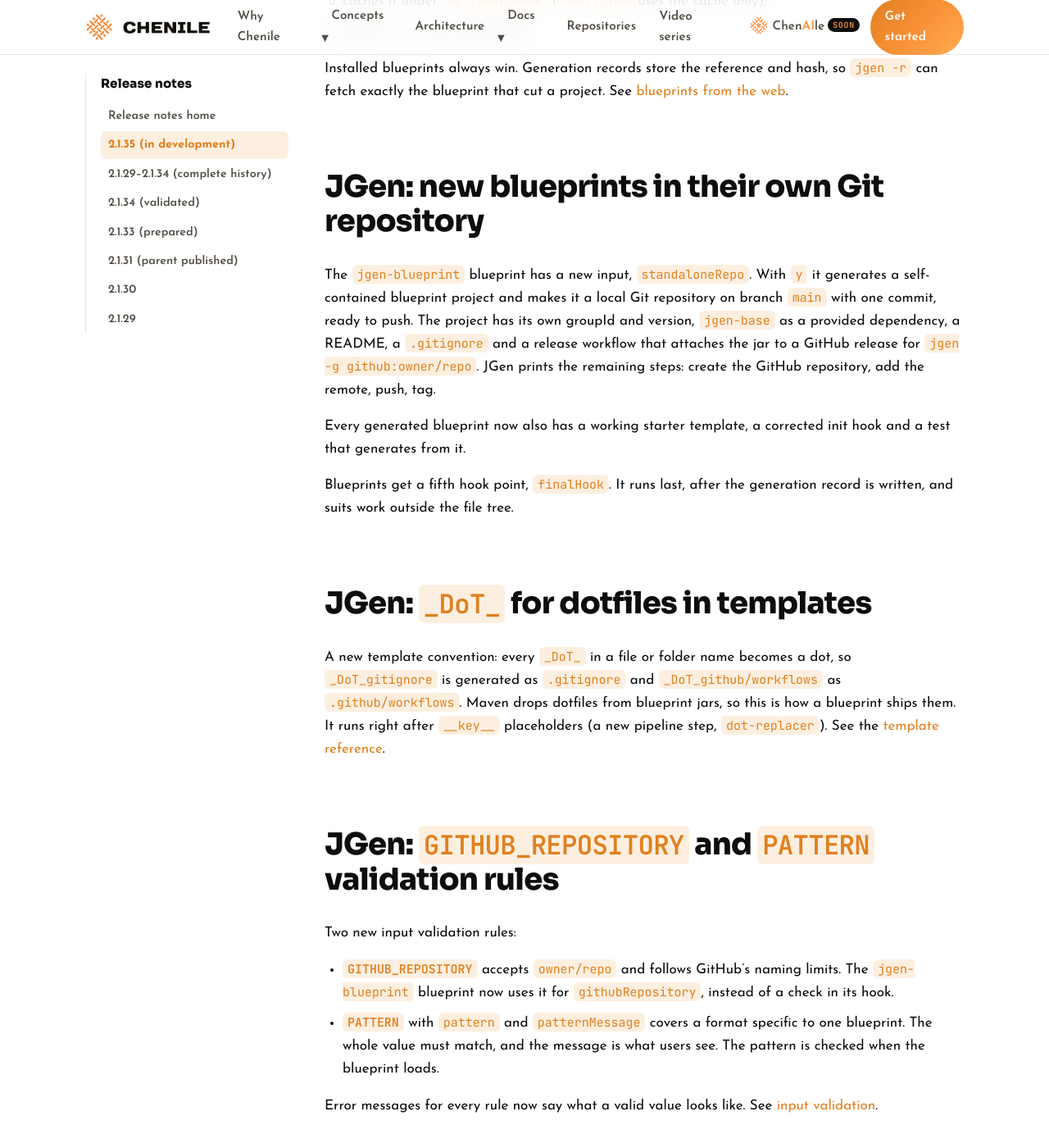
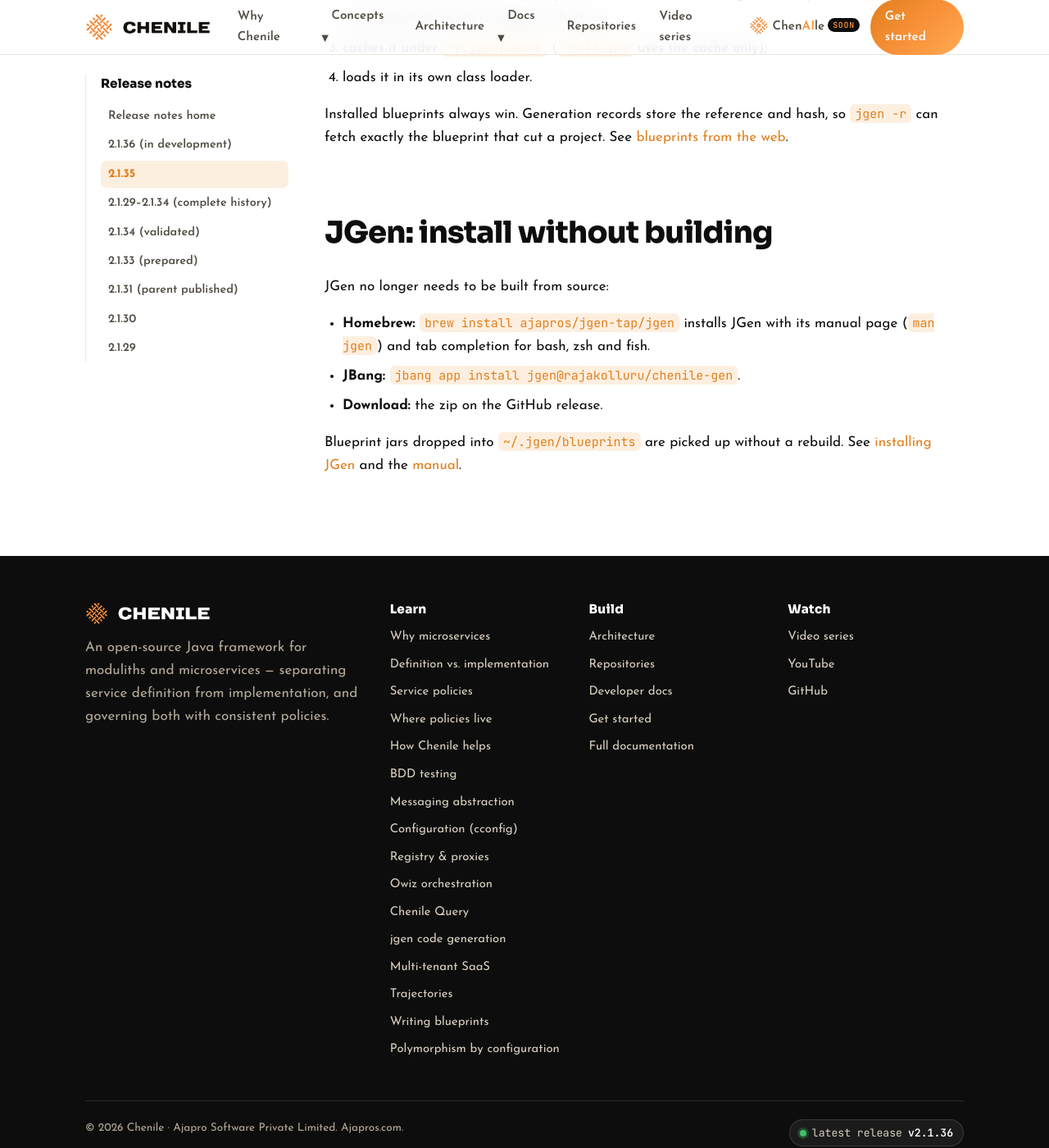
Before and after one commit to rajakolluru/cheniledocs.github.io, a Jekyll site: the page built from pages/release-notes/2.1.35.md, in a window 1280 px wide and 1400 px high, scrolled down 4418 px. Shown: the whole window at 82% size. Built offline with Jekyll 4.4.1, drawn with Linux system fonts in a browser that asks for light colours; some of the changed text lies outside the part shown.

Commit message:
2.1.35 released; 2.1.36 notes; footer

```diff
--- a/_data/release_notes_nav.yml
+++ b/_data/release_notes_nav.yml
@@ -2,7 +2,9 @@
 items:
   - title: "Release notes home"
     url: "/release-notes/"
-  - title: "2.1.35 (in development)"
+  - title: "2.1.36 (in development)"
+    url: "/release-notes/2.1.36/"
+  - title: "2.1.35"
     url: "/release-notes/2.1.35/"
   - title: "2.1.29–2.1.34 (complete history)"
     url: "/release-notes/2.1.29-to-2.1.34/"
--- a/_includes/footer.html
+++ b/_includes/footer.html
@@ -26,6 +26,7 @@
           <li><a href="{{ '/concepts/13-multi-tenant-saas/' | relative_url }}">Multi-tenant SaaS</a></li>
           <li><a href="{{ '/concepts/14-trajectories/' | relative_url }}">Trajectories</a></li>
           <li><a href="{{ '/concepts/15-blueprints/' | relative_url }}">Writing blueprints</a></li>
+          <li><a href="{{ '/concepts/16-polymorphism/' | relative_url }}">Polymorphism by configuration</a></li>
         </ul>
       </div>
       <div>
--- a/pages/release-notes/2.1.35.md
+++ b/pages/release-notes/2.1.35.md
@@ -1,16 +1,19 @@
 ---
 layout: doc
-title: Chenile 2.1.35 release notes (in development)
-description: Per-request service selection with ServiceSelector, typed process work listeners, and a Quartz cron builder in the process console.
+title: Chenile 2.1.35 release notes
+description: Per-request service selection with ServiceSelector, typed process work listeners, interceptor names checked at startup, a Quartz cron builder, and JGen validation, regeneration, web blueprints and packaging.
 permalink: /release-notes/2.1.35/
 ---
 
 <p><a href="{{ '/release-notes/' | relative_url }}">← All release notes</a></p>
 
-# Chenile 2.1.35 <span class="pill">in development</span>
+# Chenile 2.1.35
 
-**Not released.** The version was bumped to 2.1.35 across the train on October 22, 2026, after 2.1.34 was
-tagged. These notes track work merged (or in progress) since then and will change before the release.
+**Tagged October 27, 2026.** The framework repositories carry annotated `2.1.35` tags (`chenile-parent` and
+`chenile-core` on October 27). JGen 2.1.35 was released on October 31: the distribution zip and `jgen-cli.jar` are on
+the [GitHub release](https://github.com/rajakolluru/chenile-gen/releases/tag/2.1.35), and it installs with Homebrew
+(`brew install ajapros/jgen-tap/jgen`) and JBang. JGen features merged after the tag are in the
+[2.1.36 notes](/release-notes/2.1.36/).
 
 ## Choose the implementation per request: `serviceSelector`
 
@@ -137,50 +140,13 @@
 Installed blueprints always win. Generation records store the reference and hash, so `jgen -r` can fetch exactly
 the blueprint that cut a project. See [blueprints from the web](https://jgen.chenile.org/remote-blueprints/).
 
-## JGen: new blueprints in their own Git repository
+## JGen: install without building
 
-The `jgen-blueprint` blueprint has a new input, `standaloneRepo`. With `y` it generates a self-contained blueprint
-project and makes it a local Git repository on branch `main` with one commit, ready to push. The project has its
-own groupId and version, `jgen-base` as a provided dependency, a README, a `.gitignore` and a release workflow that
-attaches the jar to a GitHub release for `jgen -g github:owner/repo`. JGen prints the remaining steps: create the
-GitHub repository, add the remote, push, tag.
+JGen no longer needs to be built from source:
 
-Every generated blueprint now also has a working starter template, a corrected init hook and a test that generates
-from it.
+- **Homebrew:** `brew install ajapros/jgen-tap/jgen` installs JGen with its manual page (`man jgen`) and tab completion for bash, zsh and fish.
+- **JBang:** `jbang app install jgen@rajakolluru/chenile-gen`.
+- **Download:** the zip on the GitHub release.
 
-Blueprints get a fifth hook point, `finalHook`. It runs last, after the generation record is written, and suits
-work outside the file tree.
-
-## JGen: `_DoT_` for dotfiles in templates
-
-A new template convention: every `_DoT_` in a file or folder name becomes a dot, so `_DoT_gitignore` is generated
-as `.gitignore` and `_DoT_github/workflows` as `.github/workflows`. Maven drops dotfiles from blueprint jars, so this
-is how a blueprint ships them. It runs right after `__key__` placeholders (a new pipeline step, `dot-replacer`).
-See the [template reference](https://jgen.chenile.org/template-conventions/).
-
-## JGen: `GITHUB_REPOSITORY` and `PATTERN` validation rules
-
-Two new input validation rules:
-
-- **`GITHUB_REPOSITORY`** accepts `owner/repo` and follows GitHub's naming limits. The `jgen-blueprint` blueprint
-  now uses it for `githubRepository`, instead of a check in its hook.
-- **`PATTERN`** with `pattern` and `patternMessage` covers a format specific to one blueprint. The whole value must
-  match, and the message is what users see. The pattern is checked when the blueprint loads.
-
-Error messages for every rule now say what a valid value looks like. See
-[input validation](https://jgen.chenile.org/input-validation/).
-
-## JGen: generated projects as Git repositories
-
-Any blueprint can now have JGen make its output a local Git repository, with no code:
-
-- **Turning it on:** set the input `initGit` to true, either as a prompt or from a hook. JGen then runs `git init`
-  on branch `main`, adds everything and makes one commit. This is a new pipeline step, `git-initializer`, which
-  runs after the generation record is written.
-- **Connecting to GitHub:** a blueprint that names a `GITHUB_REPOSITORY` input in its new `gitRepositoryField`
-  property also gets that repository as the `origin` remote, ready to push.
-- **Remote style:** SSH by default, or HTTPS when the config has `gitRemoteProtocol` set to `https`.
-- **Commit message:** `gitCommitMessage` sets it.
-- **What it never does:** create the GitHub repository or push.
-
-`jgen-blueprint` now uses this feature for standalone blueprint projects.
+Blueprint jars dropped into `~/.jgen/blueprints` are picked up without a rebuild. See
+[installing JGen](https://jgen.chenile.org/install/) and the [manual](https://jgen.chenile.org/manual/).
```
Also changed, not shown: pages/release-notes.md (+2 -1 lines), pages/release-notes/2.1.36.md (added, +67 -0 lines).
